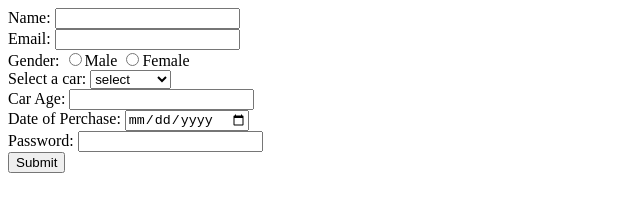
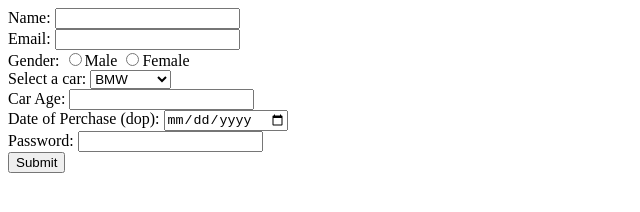
Before and after one commit to acciojob/car-insurance-form-sriramulagopi, a website: page main.html in a window 1280 px wide. Shown: the whole page, without its empty margins (0-640 px from the left). Drawn offline with Linux system fonts and the light colour scheme.

Commit message:
created a submission

```diff
--- a/main.html
+++ b/main.html
@@ -17,15 +17,14 @@
 		<label for="gender_f"></label>
         <input type="radio" id="gender_f" name="gopi" required>Female<br>
 	    <label for="cars">Select a car:</label>
-        <select id="cars">
-            <option>select</option>
-            <option>BMW</option>
-            <option>Audi</option>
-            <option>Mercedez</option>
+        <select name="car" id="cars">
+            <option value="BMW">BMW</option>
+            <option value="Audi">Audi</option>
+            <option value="Mercedez">Mercedez</option>
         </select><br>
         <label for="carage">Car Age:</label>
         <input type="number" id="carage" required><br>
-        <label for="dop">Date of Perchase:</label>
+        <label for="dop">Date of Perchase (dop):</label>
         <input type="date" id="dop" required><br>
         <label for="password">Password:</label>
         <input type="password" id="password" required><br>
```
